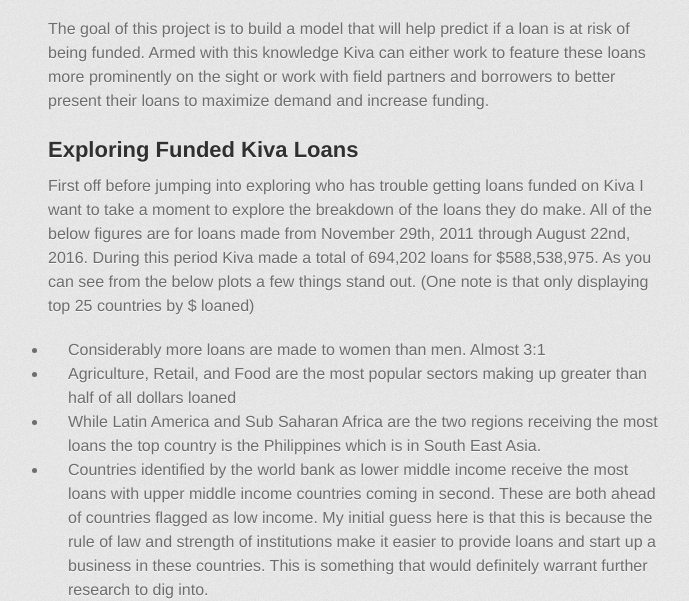
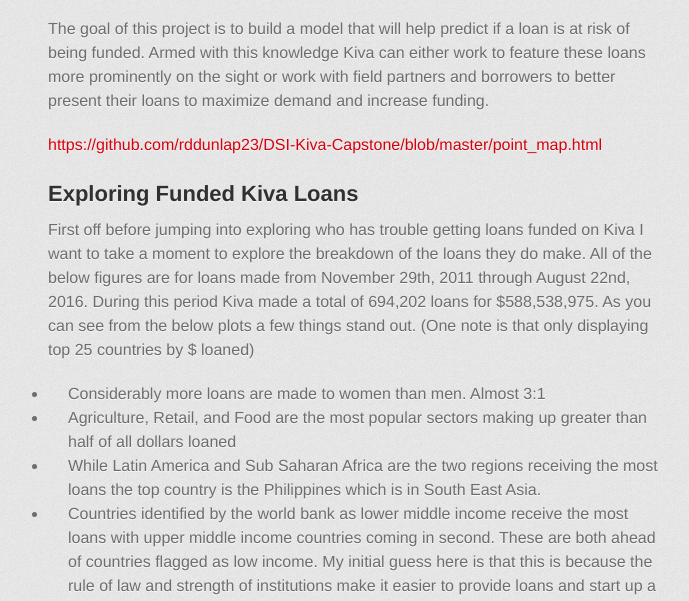
Before and after one commit to rddunlap23/DSI-Kiva-Capstone, a plain HTML site: page index.html in a window 1280 px wide. Shown: the part 2002-2603 px from the top of the page, without its empty margins (282-971 px from the left). Drawn offline with Linux system fonts and the light colour scheme; a web font is replaced by a local one.

```diff
--- a/index.html
+++ b/index.html
@@ -67,6 +67,8 @@ system. Our worldwide network of volunteers then helps to edit and translate loa
 
 <p>The goal of this project is to build a model that will help predict if a loan is at risk of being funded. Armed with this knowledge Kiva can either work to feature these loans more prominently on the sight or work with field partners and borrowers to better present their loans to maximize demand and increase funding. </p>
 
+<p><a href="point_map">https://github.com/rddunlap23/DSI-Kiva-Capstone/blob/master/point_map.html</a></p>
+
 <h2>
 <a id="exploring-funded-kiva-loans" class="anchor" href="#exploring-funded-kiva-loans" aria-hidden="true"><span aria-hidden="true" class="octicon octicon-link"></span></a>Exploring Funded Kiva Loans</h2>
 
```
Also changed, not shown: params.json (+1 -1 lines).
